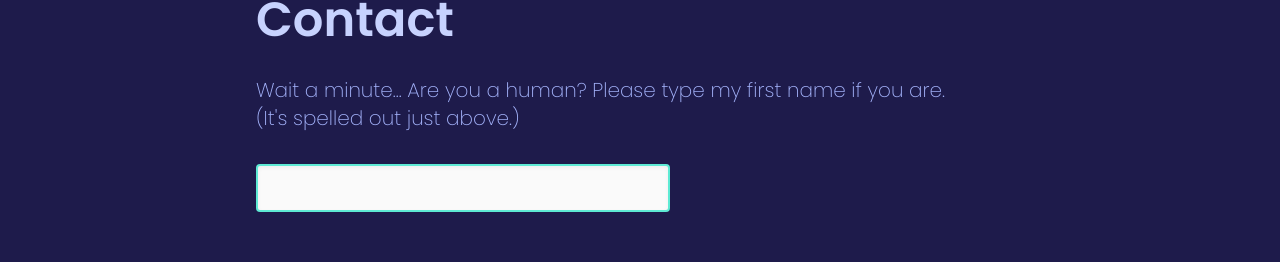
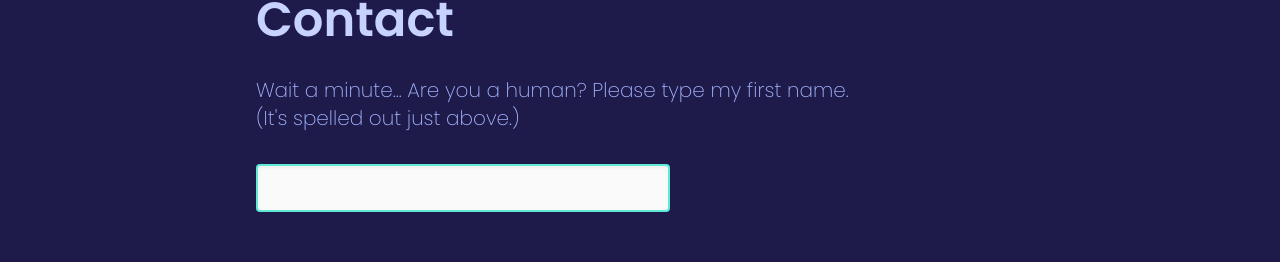
Before and after one commit to CharmedSatyr/personal-website, a Next.js app: page /contact in a window 1280 px wide. Shown: the part 278-540 px from the top of the page. Built offline with nearby package versions, Linux system fonts and the light colour scheme; no server answers.

Commit message:
Remove if you are

```diff
--- a/app/contact/ProveHuman.tsx
+++ b/app/contact/ProveHuman.tsx
@@ -10,7 +10,7 @@ const ProveHuman = () => {
 	return (
 		<form>
 			<label>
-				Wait a minute... Are you a human? Please type my first name if you are.
+				Wait a minute... Are you a human? Please type my first name.
 				<br />
 				(It's spelled out just above.)
 				<input
```
